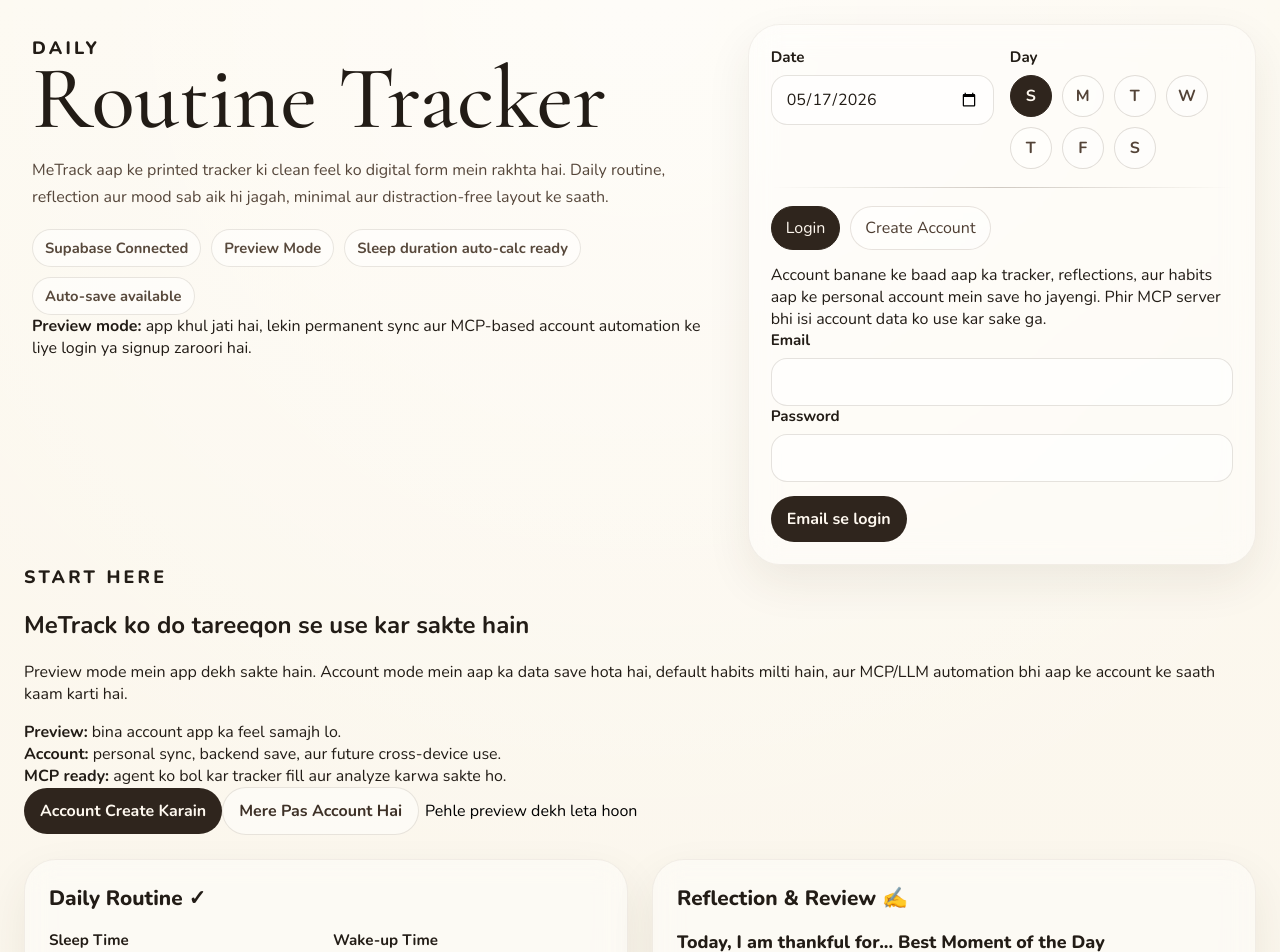
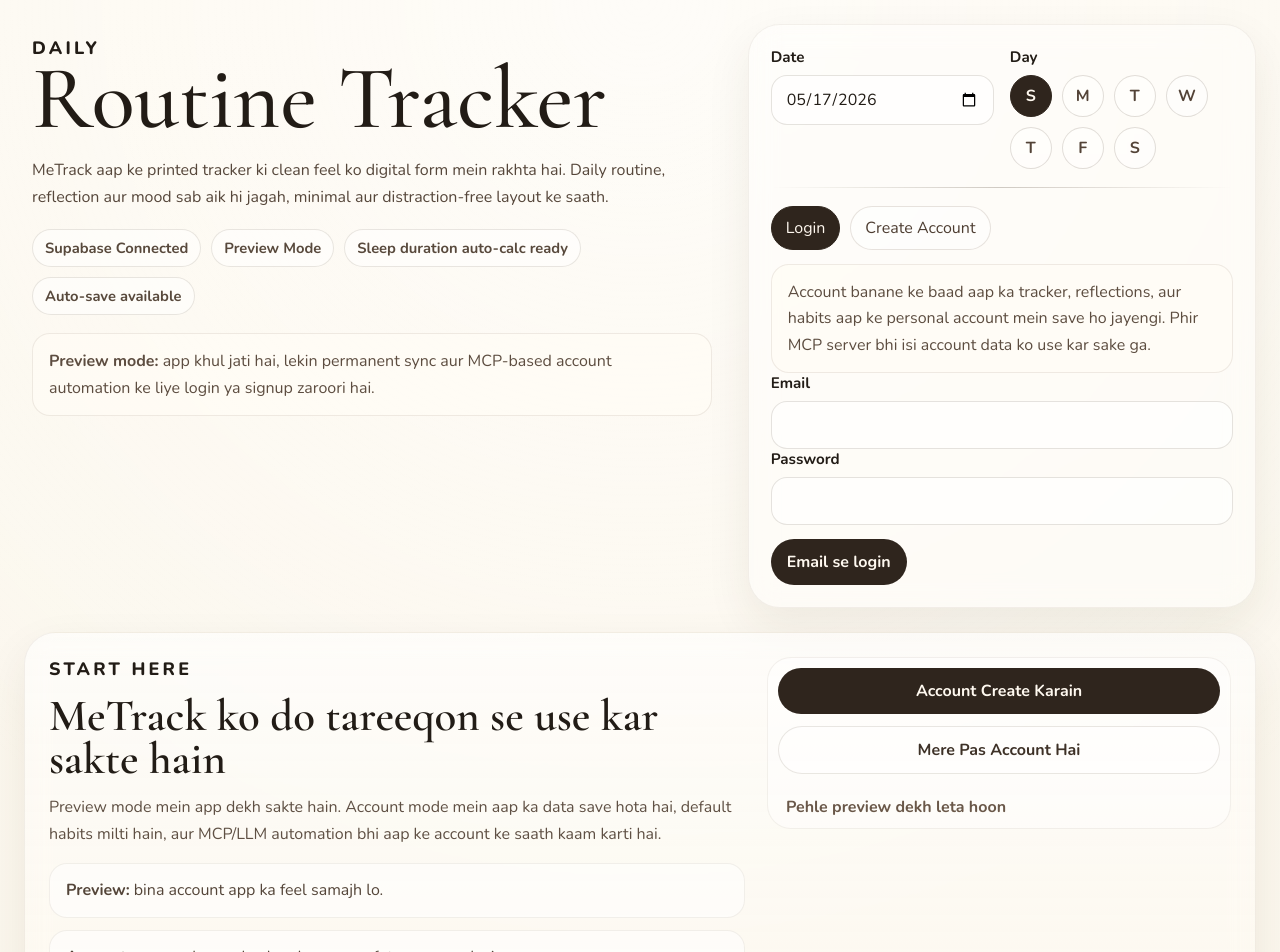
Before and after one commit to nadeem12q/easy_tracker, a React (Vite) app: page / in a window 1280 px wide. Shown: the top 952 px of the page. Built offline with nearby package versions, Linux system fonts and the light colour scheme; no server answers.

Commit message:
Style onboarding and welcome flow

```diff
--- a/styles.css
+++ b/styles.css
@@ -123,6 +123,17 @@
   line-height: 1.7;
 }
 
+.guest-note,
+.auth-note {
+  margin-top: 18px;
+  padding: 14px 16px;
+  border-radius: 18px;
+  background: rgba(255, 252, 246, 0.7);
+  border: 1px solid rgba(95, 72, 48, 0.1);
+  color: #5d4d40;
+  line-height: 1.65;
+}
+
 .hero-panel,
 .sheet {
   background: rgba(255, 255, 255, 0.38);
@@ -184,6 +195,74 @@
   grid-template-columns: minmax(0, 1fr) minmax(0, 1fr);
   gap: 24px;
   margin-top: 24px;
+}
+
+.welcome-panel {
+  margin-top: 24px;
+  padding: 24px;
+  display: grid;
+  grid-template-columns: minmax(0, 1.2fr) minmax(280px, 0.8fr);
+  gap: 22px;
+  align-items: start;
+  background: linear-gradient(180deg, rgba(255, 255, 255, 0.58), rgba(255, 250, 241, 0.48));
+  border: 1px solid rgba(104, 81, 57, 0.08);
+  border-radius: var(--radius-xl);
+  box-shadow: var(--shadow);
+  backdrop-filter: blur(12px);
+}
+
+.welcome-copy {
+  display: grid;
+  gap: 14px;
+}
+
+.welcome-title {
+  margin: 0;
+  font-family: var(--font-display);
+  font-size: clamp(2rem, 3.5vw, 3.2rem);
+  line-height: 0.95;
+  font-weight: 600;
+}
+
+.welcome-text {
+  margin: 0;
+  color: #5f5044;
+  line-height: 1.7;
+}
+
+.welcome-points {
+  display: grid;
+  gap: 12px;
+}
+
+.welcome-point {
+  padding: 14px 16px;
+  border-radius: 18px;
+  background: rgba(255, 255, 255, 0.52);
+  border: 1px solid rgba(95, 72, 48, 0.08);
+  color: #544539;
+  line-height: 1.6;
+}
+
+.welcome-actions {
+  display: grid;
+  gap: 12px;
+  align-content: start;
+  padding: 10px;
+  border-radius: 24px;
+  background: rgba(255, 255, 255, 0.44);
+  border: 1px solid rgba(104, 81, 57, 0.08);
+}
+
+.text-action {
+  padding: 10px 8px 0;
+  color: #6a5849;
+  font-weight: 700;
+  text-align: left;
+}
+
+.text-action:hover {
+  color: #2f251d;
 }
 
 .sheet {
@@ -403,6 +482,7 @@
 
 @media (max-width: 1100px) {
   .hero,
+  .welcome-panel,
   .page-grid,
   .habit-grid,
   .split-grid,
@@ -422,6 +502,11 @@
     border-radius: 24px;
   }
 
+  .welcome-panel {
+    padding: 18px;
+    border-radius: 24px;
+  }
+
   .panel-row,
   .inline-grid {
     grid-template-columns: 1fr;
@@ -431,6 +516,10 @@
     font-size: clamp(2.3rem, 14vw, 4.3rem);
   }
 
+  .welcome-title {
+    font-size: clamp(1.9rem, 9vw, 2.7rem);
+  }
+
   .habit-card {
     min-height: 88px;
     padding-right: 64px;
```
